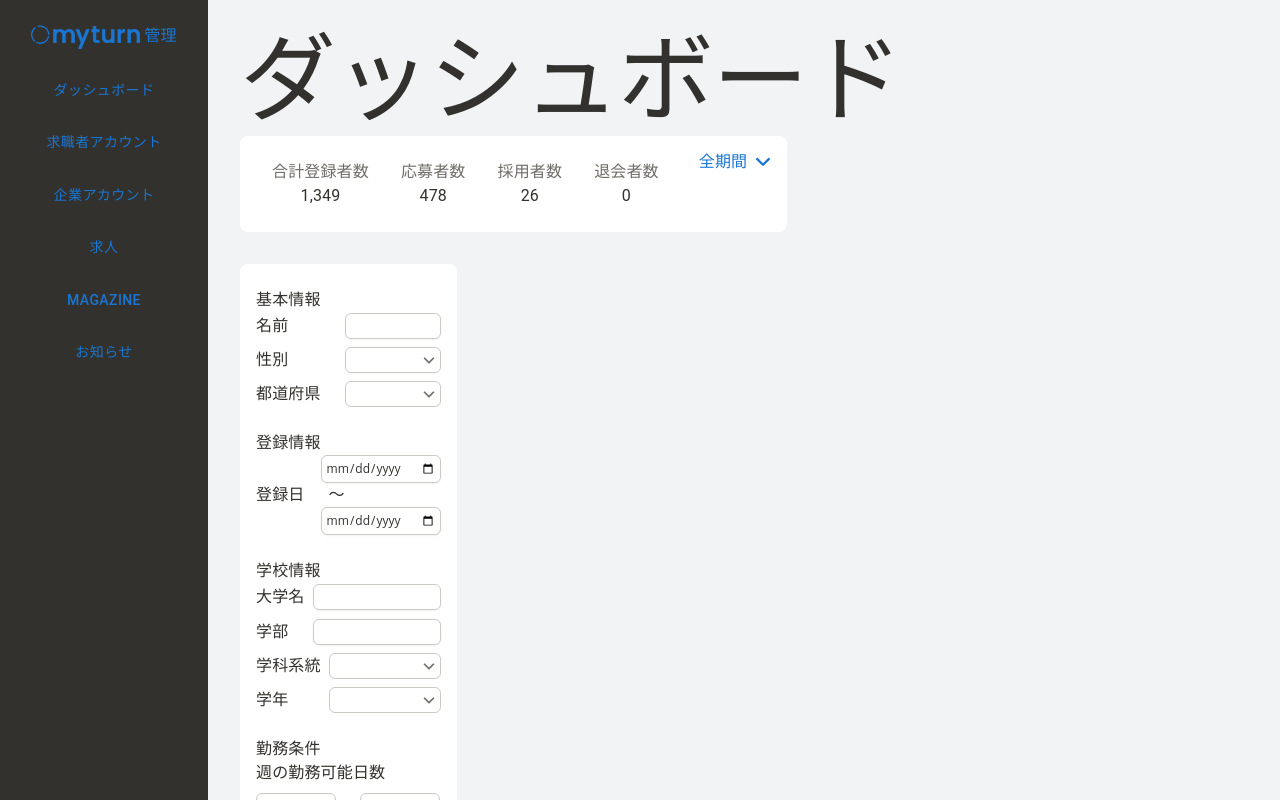
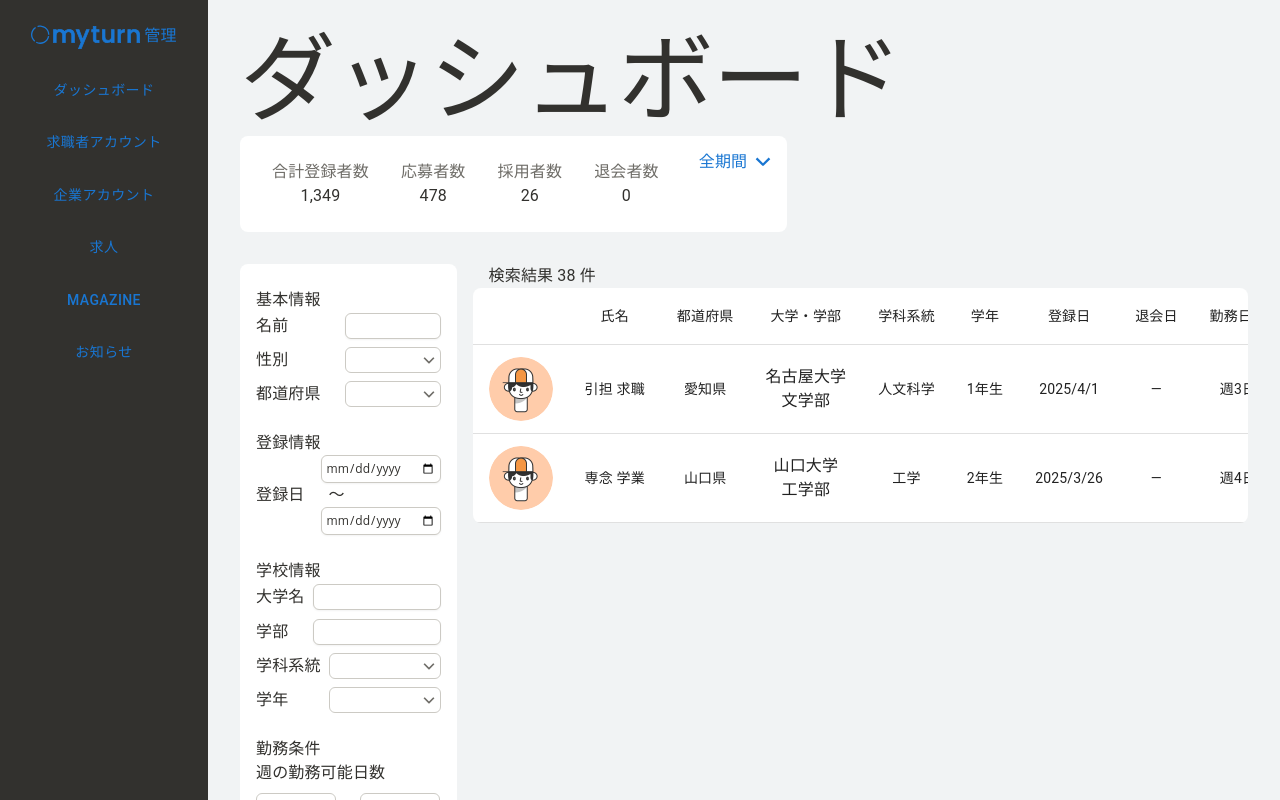
Before and after one commit to dotbeat/myturn-admin, a Next.js app: page /users in a window 1280 px wide. Shown: the top 800 px of the page. Built offline with nearby package versions, Linux system fonts and the light colour scheme; what @mui/material-nextjs would draw is missing.

Commit message:
feature: create list-section of users page

```diff
--- a/src/app/(auth)/users/PageBody.tsx
+++ b/src/app/(auth)/users/PageBody.tsx
@@ -4,6 +4,7 @@ import { DefaultValues, FormProvider, useForm } from "react-hook-form";
 import { zodResolver } from "@hookform/resolvers/zod";
 import { Box, MenuItem, Typography } from "@mui/material";
 import { periods } from "@/const/date";
+import { mockUsers } from "@/mock/user";
 import {
   UserFilterFormData,
   userFilterFormSchema,
@@ -14,14 +15,19 @@ import IndicateItem from "@/components/common/IndicateItem";
 import PageTitle from "@/components/common/PageTitle";
 import PopUp from "@/components/common/PopUp";
 import UserFilterForm from "@/components/user/UserFilterForm";
+import UserList from "@/components/user/UserList";
 
 export default function PageBody() {
   const [selectedPeriod, setSelectedPeriod] = useState(periods[0].value);
+
+  const users = mockUsers;
 
   const allUserCount = 1349; // 合計登録者数
   const appliedCount = 478; // 応募者数
   const acceptedCount = 26; // 採用者数
   const withdrawnCount = 0; // 退会者数
+
+  const searchResultCount = 38; // 検索結果数
 
   const initForm: DefaultValues<UserFilterFormData> = {
     gender: "",
@@ -90,6 +96,15 @@ export default function PageBody() {
         <FormProvider {...methods}>
           <UserFilterForm />
         </FormProvider>
+        <Box className="min-w-0 flex-1">
+          <Typography className="mb-2 px-4 text-lg font-semibold">
+            検索結果 {searchResultCount} 件
+          </Typography>
+          <UserList
+            items={users}
+            className="overflow-x-auto rounded-lg bg-[var(--background)]"
+          />
+        </Box>
       </Box>
     </Box>
   );
--- /dev/null
+++ b/src/components/user/UserList.tsx
@@ -0,0 +1,82 @@
+import { Box, Container, Typography } from "@mui/material";
+import { UserItem } from "@/types/user";
+import { getSelectItem } from "@/utils/shared/select";
+import {
+  availableDaysPerWeeks,
+  availableDurationMonths,
+  availableHoursPerWeeks,
+  departments,
+  schoolGrades,
+} from "@/const/user";
+import Avatar from "@/components/common/Avatar";
+import Table, { TableColumn, TableRow } from "@/components/common/Table";
+
+export default function UserList({
+  items,
+  className = "",
+}: {
+  items: UserItem[];
+  className?: string;
+}) {
+  const columns = [
+    { property: "avatarUrl", label: "" },
+    { property: "name", label: "氏名" },
+    { property: "prefecture", label: "都道府県" },
+    { property: "belong", label: "大学・学部" },
+    { property: "department", label: "学科系統" },
+    { property: "grade", label: "学年" },
+    { property: "registerDate", label: "登録日" },
+    { property: "leaveDate", label: "退会日" },
+    { property: "availableDaysPerWeek", label: "勤務日数" },
+    { property: "availableHoursPerWeek", label: "勤務時間" },
+    { property: "availableDurationMonths", label: "継続期間" },
+    { property: "applyCount", label: "応募件数" },
+  ] as const satisfies TableColumn<(keyof UserItem)[number]>[];
+
+  const rows: TableRow<TableColumn["property"]>[] = items.map((item) => ({
+    id: item.id,
+    avatarUrl: (
+      <Avatar
+        src={item.avatarUrl}
+        size={64}
+        name={item.lastName + item.firstName}
+        className="-my-1"
+      />
+    ),
+    name: `${item.lastName} ${item.firstName}`,
+    prefecture: item.prefecture,
+    belong: (
+      <Box>
+        <Typography>{item.university}</Typography>
+        <Typography>{item.faculty}</Typography>
+      </Box>
+    ),
+    department: getSelectItem(departments, item.department)?.label ?? "",
+    grade: getSelectItem(schoolGrades, item.grade)?.label ?? "",
+    registerDate: item.registerDate?.toLocaleDateString("ja") ?? "—",
+    leaveDate: item.leaveDate?.toLocaleDateString("ja") ?? "—",
+    availableDaysPerWeek:
+      getSelectItem(availableDaysPerWeeks, item.availableDaysPerWeek)?.label ??
+      "",
+    availableHoursPerWeek:
+      getSelectItem(availableHoursPerWeeks, item.availableHoursPerWeek)
+        ?.label ?? "",
+    availableDurationMonths:
+      getSelectItem(availableDurationMonths, item.availableDurationMonths)
+        ?.label ?? "",
+    applyCount: item.applyCount,
+  }));
+
+  return (
+    <Box className={className}>
+      <Table columns={columns} rows={rows} className="text-nowrap" />
+      {items.length === 0 && (
+        <Container className="flex flex-col items-center gap-4 py-8">
+          <Typography className="font-semibold">
+            求職者アカウントはありません
+          </Typography>
+        </Container>
+      )}
+    </Box>
+  );
+}
```
